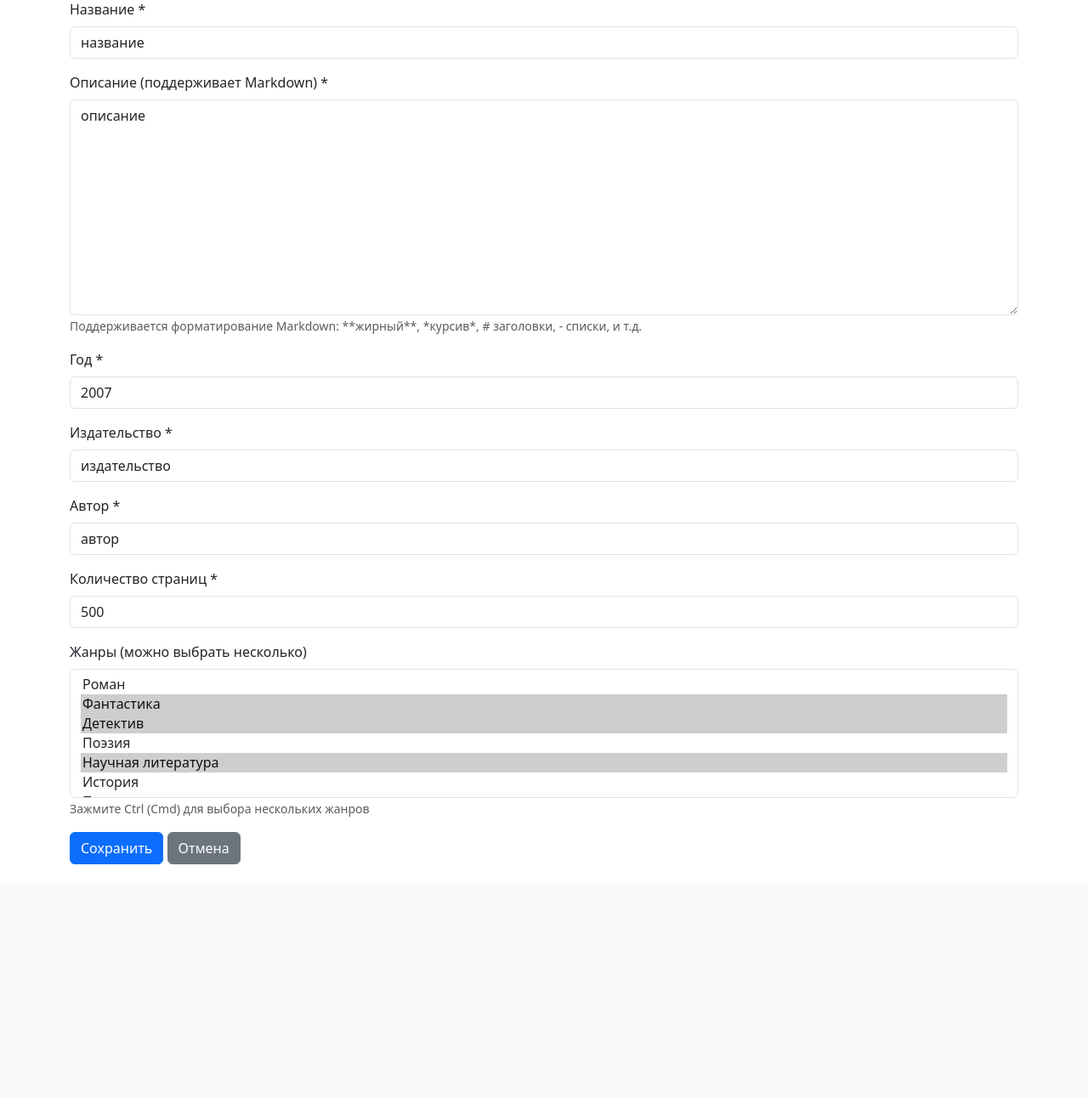
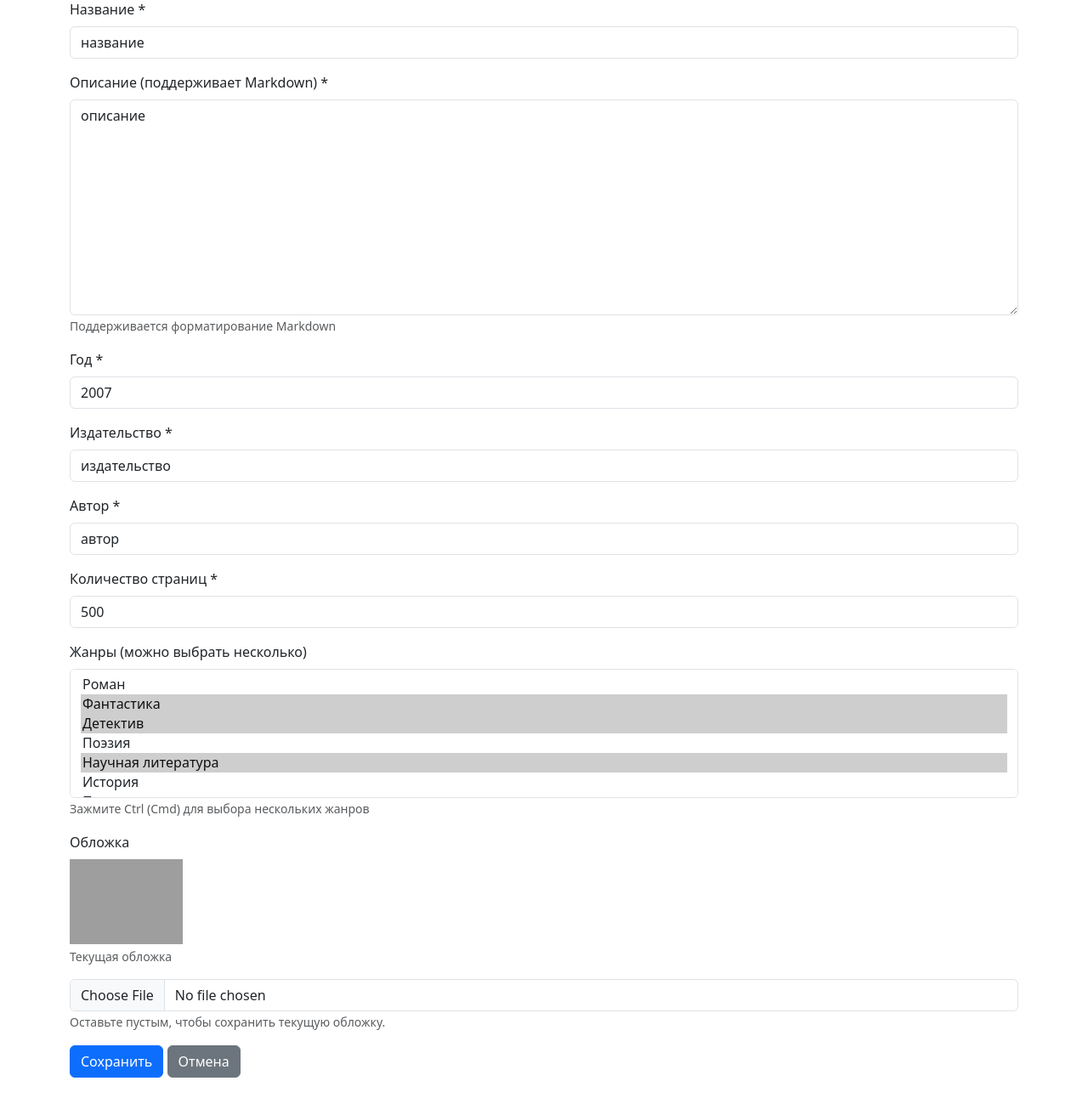
Before and after one commit to SergeyPolonchikov/web_exam_2026, a Flask app: page /book/1/edit in a window 1280 px wide. Shown: the part 177-1469 px from the top of the page at 85% size. Before the commit the page ends 1194 px from the top, so only its background shows below. Run offline with Flask 3, Linux system fonts and the light colour scheme; a user stored in the database is signed in; data comes from the database, SQL or seed files in the repository; grey boxes are pictures that could not be loaded.

Commit message:
Update book_form.html

```diff
--- a/app.py
+++ b/app.py
@@ -342,6 +342,8 @@ def book_edit(book_id):
 
     if request.method == "POST":
         try:
+            old_title = book.title
+
             book.title = request.form["title"]
             book.description = bleach.clean(request.form["description"])
             book.year = int(request.form["year"])
@@ -353,12 +355,29 @@ def book_edit(book_id):
                 for gid in request.form.getlist("genres")
                 if Genre.query.get(int(gid))
             ]
+
+            # Обработка новой обложки
+            if "cover" in request.files and request.files["cover"].filename:
+                # Удаляем старую обложку из файловой системы, если она есть
+                if book.cover:
+                    old_cover_path = os.path.join(app.config["UPLOAD_FOLDER"], book.cover.filename)
+                    if os.path.exists(old_cover_path):
+                        os.remove(old_cover_path)
+                    # Удаляем запись о старой обложке из БД
+                    db.session.delete(book.cover)
+                    db.session.flush()
+
+                # Сохраняем новую обложку
+                save_cover(request.files["cover"], book)
+
             db.session.commit()
-            flash("Книга успешно обновлена!")
+            flash(f"Книга «{book.title}» успешно обновлена!", "success")
             return redirect(url_for("book_detail", book_id=book.id))
-        except Exception:
+
+        except Exception as e:
             db.session.rollback()
-            flash("При сохранении данных возникла ошибка. Проверьте корректность введённых данных.")
+            print(f"Ошибка при редактировании: {e}")
+            flash("При сохранении данных возникла ошибка. Проверьте корректность введённых данных.", "danger")
             return render_template("book_form.html", book=book, genres=genres)
 
     return render_template("book_form.html", book=book, genres=genres)
--- a/templates/book_form.html
+++ b/templates/book_form.html
@@ -2,7 +2,7 @@
 {% block content %}
 <h1>{% if book %}Редактирование{% else %}Добавление{% endif %} книги</h1>
 
-<form method="post" enctype="multipart/form-data">
+<form method="post" enctype="multipart/form-data" id="bookForm">
   <input type="hidden" name="csrf_token" value="{{ csrf_token() }}">
 
   <div class="mb-3">
@@ -13,10 +13,7 @@
   <div class="mb-3">
     <label class="form-label">Описание (поддерживает Markdown) *</label>
     <textarea class="form-control" name="description" rows="10" required>{{ book.description if book else '' }}</textarea>
-    <small class="text-muted">
-      Поддерживается форматирование Markdown:
-      **жирный**, *курсив*, # заголовки, - списки, и т.д.
-    </small>
+    <small class="text-muted">Поддерживается форматирование Markdown</small>
   </div>
 
   <div class="mb-3">
@@ -49,12 +46,18 @@
     <small class="text-muted">Зажмите Ctrl (Cmd) для выбора нескольких жанров</small>
   </div>
 
-  {% if not book %}
-    <div class="mb-3">
-      <label class="form-label">Обложка</label>
-      <input class="form-control" type="file" name="cover" accept="image/*">
-    </div>
-  {% endif %}
+  <!-- ОБЛОЖКА - теперь доступна и при добавлении, и при редактировании -->
+  <div class="mb-3">
+    <label class="form-label">Обложка</label>
+    {% if book and book.cover %}
+      <div class="mb-2">
+        <img src="{{ url_for('uploaded_file', filename=book.cover.filename) }}" alt="Текущая обложка" style="max-height: 100px;">
+        <p class="text-muted small mt-1">Текущая обложка</p>
+      </div>
+    {% endif %}
+    <input class="form-control" type="file" name="cover" accept="image/*">
+    <small class="text-muted">{% if book %}Оставьте пустым, чтобы сохранить текущую обложку.{% else %}Загрузите обложку для книги.{% endif %}</small>
+  </div>
 
   <button class="btn btn-primary" type="submit">Сохранить</button>
   <a href="{{ url_for('index') }}" class="btn btn-secondary">Отмена</a>
```
